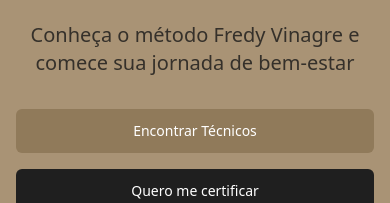
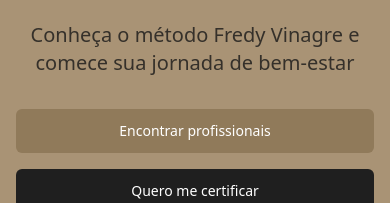
Before and after one commit to guiz01/bftecnicos, a React (Vite) app: page /fredy-vinagre in a window 390 px wide. Shown: the part 8874-9077 px from the top of the page. Built offline with nearby package versions, Linux system fonts and the light colour scheme; no server answers; the database is empty.

Commit message:
[dyad] Atualizei o texto dos botões "Encontrar Técnicos" para "Encontrar profissionais" no cabeçalho, menu mobile e nas seções CTA das páginas Fredy Vinagre e 404. - wrote 4 file(s)

```diff
--- a/src/components/Header.tsx
+++ b/src/components/Header.tsx
@@ -49,7 +49,7 @@ const Header = ({ onScrollToTecnicos }: HeaderProps) => {
             </button>
           </div>
           <div className="hidden md:flex items-center space-x-4">
-            <Button onClick={handleScrollToTecnicos}>Encontrar Técnicos</Button>
+            <Button onClick={handleScrollToTecnicos}>Encontrar profissionais</Button>
             <Button variant="outline" onClick={() => navigate('/certificacao')}>Quero me certificar</Button>
             <Button variant="outline" onClick={() => navigate('/fredy-vinagre')}>
               Quem é Fredy Vinagre
--- a/src/components/mobile-menu.tsx
+++ b/src/components/mobile-menu.tsx
@@ -13,7 +13,7 @@ const MobileMenu = ({ onNavigate, onScrollToTecnicos }: MobileMenuProps) => {
   const [isOpen, setIsOpen] = useState(false);
 
   const menuItems = [
-    { label: "Encontrar Técnicos", action: onScrollToTecnicos },
+    { label: "Encontrar profissionais", action: onScrollToTecnicos },
     { label: "Quero me certificar", action: () => onNavigate('/certificacao') },
     { label: "Quem é Fredy Vinagre", action: () => onNavigate('/fredy-vinagre') },
   ];
--- a/src/pages/FredyVinagre.tsx
+++ b/src/pages/FredyVinagre.tsx
@@ -634,7 +634,7 @@ const FredyVinagre = () => {
           </p>
           <div className="flex flex-col sm:flex-row gap-4 justify-center">
             <Button size="lg" variant="secondary" onClick={handleScrollToTecnicos}>
-              Encontrar Técnicos
+              Encontrar profissionais
             </Button>
             <Button size="lg" className="border-white text-white hover:bg-white hover:text-primary" style={{ backgroundColor: 'hsl(0deg 0% 12.16%)' }}>
               Quero me certificar
```
